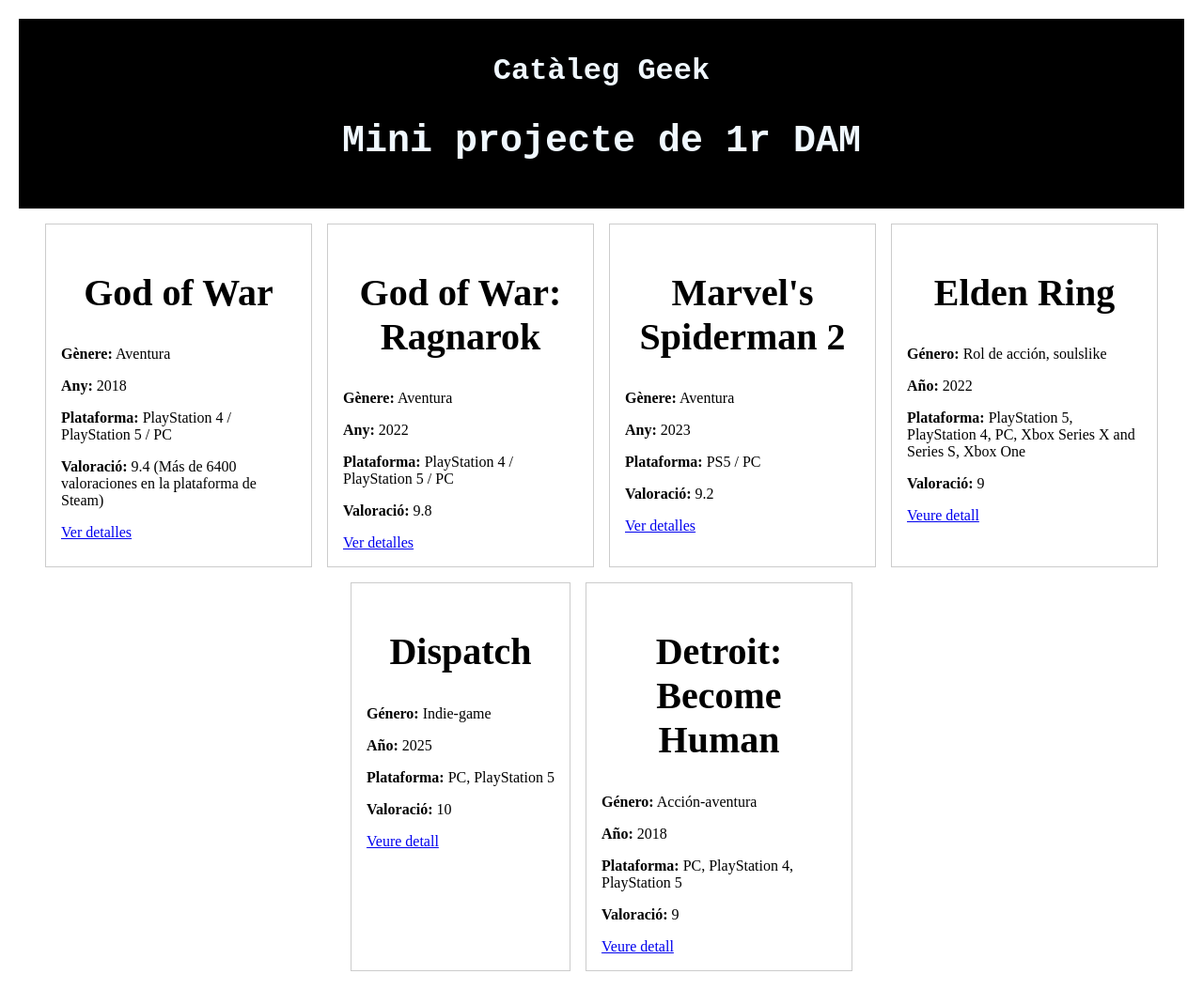
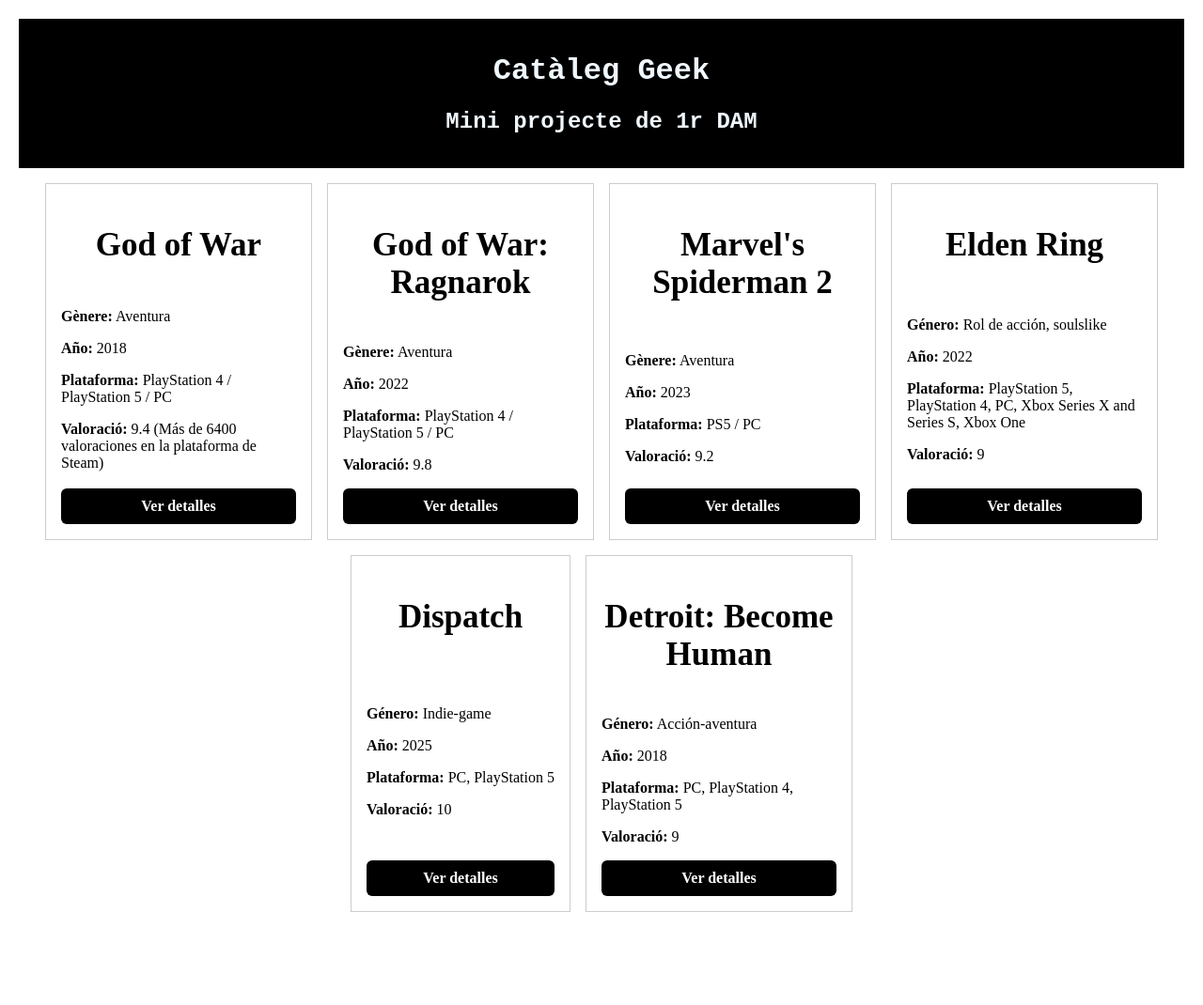
Before and after one commit to javiitc/cataleg-geek, a plain HTML site: page index.html in a window 1280 px wide. Shown: the whole page at 94% size. After the commit the page ends 1007 px from the top, so only its background shows below. Drawn offline with Linux system fonts and the light colour scheme.

Commit message:
Acabado :p

```diff
--- a/css/estils.css
+++ b/css/estils.css
@@ -32,24 +32,57 @@ header, footer {
     border: 1px solid #ccc;
     padding: 1rem;
     max-width: 250px;
+    display: flex;
+    flex-direction: column;
+    justify-content: space-between;
 }
 
 .detall {
-    padding: 1rem;
+    padding: 5rem;
     font-family: 'Times New Roman', Times, serif;
-    padding: 10%;
 
 }
 
-h2 {
+.card h2 {
     text-align: center;
-    font-size: 40px;
+    font-size: 35px;
 }
 
+.detall h2 {
+    text-align: center;
+    font-size: 80px;
+}
 
 .fitxa img {
-    min-width: 100%;
+    min-width: 80%;
     height: auto;
+    display: block;
+    margin-left: auto;
+    margin-right: auto;
+    padding-bottom: 5%;
+}
+
+.fitxa p {
+    font-size: 30px;
+}
+
+.btn {
+    background-color: black;
+    height: 28px;
+    border-radius: 6px;
+    text-align: center;
+    padding-top: 10px;
+    font-weight: bold;
+}
+
+.btn a {
+    color: white;
+    text-decoration: none;
+}
+
+.btn:hover {
+    background-color: rgb(4, 23, 192);
+    transition: 0.2s ease-in;
 }
 
 @media (max-width: 768px) {
--- a/index.html
+++ b/index.html
@@ -16,57 +16,106 @@
     <main class="llistat">
 
         <article class="card">
+            <div class="title">
                 <h2>God of War</h2>
+            </div>
+
+            <div class="info">
             <p><strong>Gènere:</strong> Aventura </p>
-            <p><strong>Any:</strong> 2018 </p>
+            <p><strong>Año:</strong> 2018 </p>
             <p><strong>Plataforma:</strong> PlayStation 4 / PlayStation 5 / PC </p>
             <p><strong>Valoració:</strong> 9.4 (Más de 6400 valoraciones en la plataforma de Steam) </p>
+            </div>
+
+            <div class="btn">
             <a href="detalls/detall-God-of-War.html">Ver detalles </a>
+            </div>
+
         </article>
 
         <article class="card">
+            <div class="title">
                <h2>God of War: Ragnarok </h2>
+            </div>
+
+            <div class="info">
                 <p><strong>Gènere:</strong> Aventura </p>
-            <p><strong>Any:</strong> 2022 </p>
+                <p><strong>Año:</strong> 2022 </p>
                 <p><strong>Plataforma:</strong> PlayStation 4 / PlayStation 5 / PC </p>
                 <p><strong>Valoració:</strong> 9.8 </p>
+            </div>
+
+            <div class="btn">
                 <a href="detalls/detall-God-O-War-Ragnarok.html">Ver detalles </a>
+            </div>
         </article>
 
         <article class="card">
+            <div class="title">
                 <h2> Marvel's Spiderman 2 </h2>
+            </div>
+
+            <div class="info">
                 <p><strong>Gènere:</strong> Aventura </p>
-            <p><strong>Any:</strong> 2023 </p>
+                <p><strong>Año:</strong> 2023 </p>
                 <p><strong>Plataforma:</strong> PS5 / PC </p>
                 <p><strong>Valoració:</strong> 9.2 </p>
+            </div>
+
+            <div class="btn">
                 <a href="detalls/detall-Spiderman2.html"> Ver detalles </a>
+            </div>
         </article>
 
         <article class="card">
+            <div class="title">
                <h2>Elden Ring</h2>
+            </div>
+
+            <div class="info">
                 <p><strong>Género:</strong> Rol de acción, soulslike </p>
                 <p><strong>Año:</strong> 2022 </p>
                 <p><strong>Plataforma:</strong> PlayStation 5, PlayStation 4, PC, Xbox Series X and Series S, Xbox One </p>
                 <p><strong>Valoració:</strong> 9 </p>
-            <a href="detalls/detall-Elden-Ring.html">Veure detall</a>
+            </div>
+
+            <div class="btn">
+                <a href="detalls/detall-Elden-Ring.html">Ver detalles</a>
+            </div>
         </article>
 
         <article class="card">
+            <div class="title">
                 <h2>Dispatch</h2>
+            </div>
+
+            <div class="info">
                 <p><strong>Género:</strong> Indie-game </p>
                 <p><strong>Año:</strong> 2025 </p>
                 <p><strong>Plataforma:</strong> PC, PlayStation 5 </p>
                 <p><strong>Valoració:</strong> 10 </p>
-            <a href="detalls/detall-Dispatch.html">Veure detall</a>
+            </div>
+
+            <div class="btn">
+                <a href="detalls/detall-Dispatch.html">Ver detalles</a>
+            </div>
         </article>
 
         <article class="card">
+            <div class="title">
                <h2>Detroit: Become Human</h2>
+            </div>
+
+            <div class="info">
                 <p><strong>Género:</strong> Acción-aventura </p>
                 <p><strong>Año:</strong> 2018 </p>
                 <p><strong>Plataforma:</strong> PC, PlayStation 4, PlayStation 5 </p>
                 <p><strong>Valoració:</strong> 9 </p>
-            <a href="detalls/detall-Detroit-Become-Human.html">Veure detall</a>
+            </div>
+
+            <div class="btn">
+                <a href="detalls/detall-Detroit-Become-Human.html">Ver detalles</a>
+            </div>
         </article>
 
     </main>
```
Also changed, not shown: detalls/detall-Detroit-Become-Human.html (+3 -1 lines), detalls/detall-Dispatch.html (+3 -1 lines), detalls/detall-Elden-Ring.html (+3 -1 lines), detalls/detall-God-O-War-Ragnarok.html (+4 -2 lines), detalls/detall-God-of-War.html (+4 -2 lines), detalls/detall-Spiderman2.html (+4 -2 lines). Lines whose indentation alone changed are shown as unchanged.
